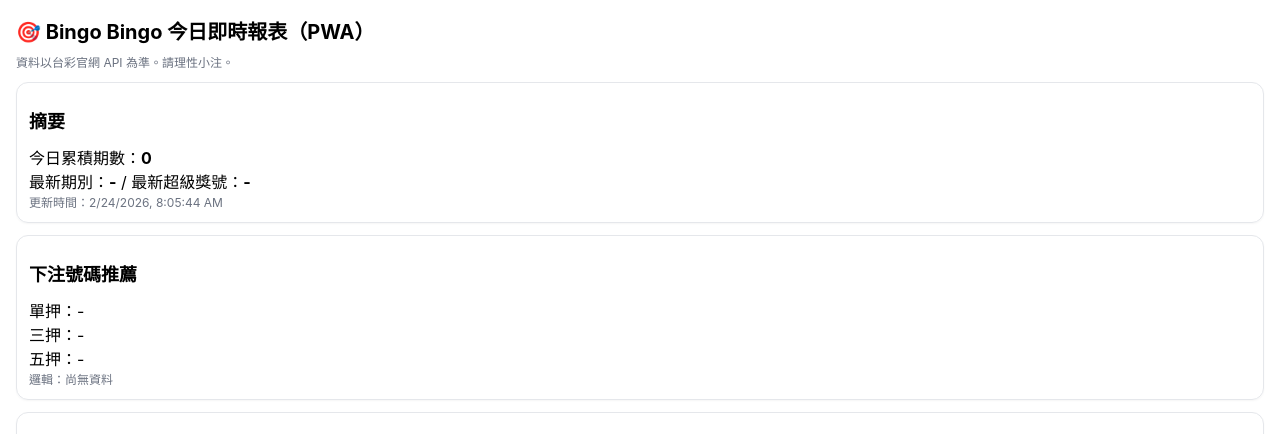
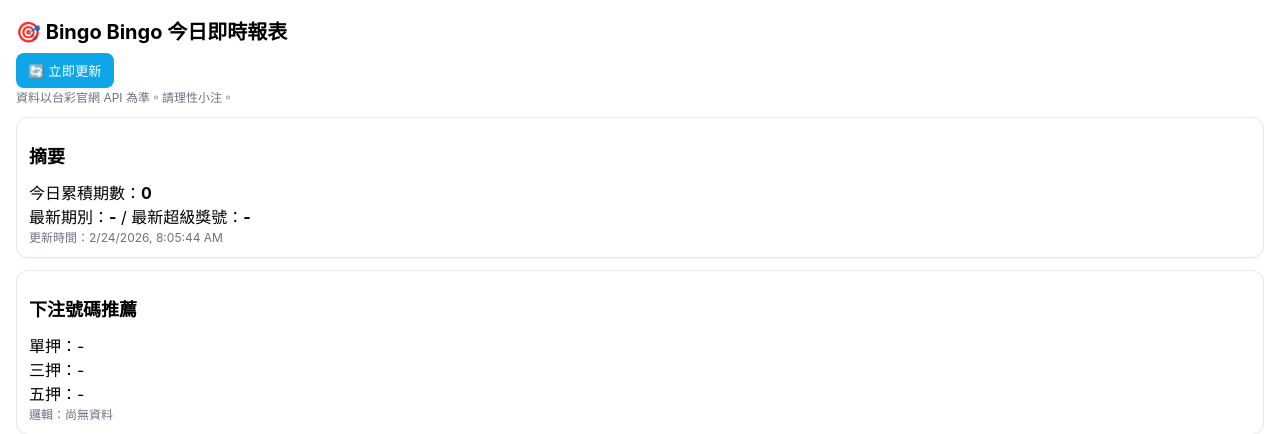
Before and after one commit to jiabeng/bingo-pwa, a Flask app: page / in a window 1280 px wide. Shown: the top 434 px of the page. Run offline with Flask 3, Linux system fonts and the light colour scheme; data that the repository does not hold is empty.

Commit message:
Update index.html

```diff
--- a/templates/index.html
+++ b/templates/index.html
@@ -19,7 +19,13 @@
   </style>
 </head>
 <body>
-  <h1>🎯 Bingo Bingo 今日即時報表（PWA）</h1>
+  <h1>🎯 Bingo Bingo 今日即時報表</h1>
+
+  <button onclick="forceUpdate()"
+  style="padding:8px 12px;border-radius:8px;background:#0ea5e9;color:#fff;border:none;cursor:pointer;">
+  🔄 立即更新
+</button>
+
   <div class="muted">資料以台彩官網 API 為準。請理性小注。</div>
 
   <div id="summary" class="card">載入中…</div>
@@ -60,6 +66,20 @@
       <div>${rec||'-'}</div>
     `;
   }
+  async function forceUpdate(){
+    try{
+      const res = await fetch('/api/force-update', { method: 'POST' });
+      const data = await res.json();
+      if(data.ok){
+        alert("已強制更新！最新期別：" + data.latest.draw_term);
+        loadToday(); // 更新畫面
+      }else{
+        alert("更新失敗：" + (data.error || 'unknown'));
+      }
+    }catch(err){
+      alert("更新失敗：" + err);
+    }
+  }
   if('serviceWorker' in navigator){ navigator.serviceWorker.register('/sw.js').catch(console.error); }
   loadToday(); setInterval(loadToday, 30000);
 </script>
```
